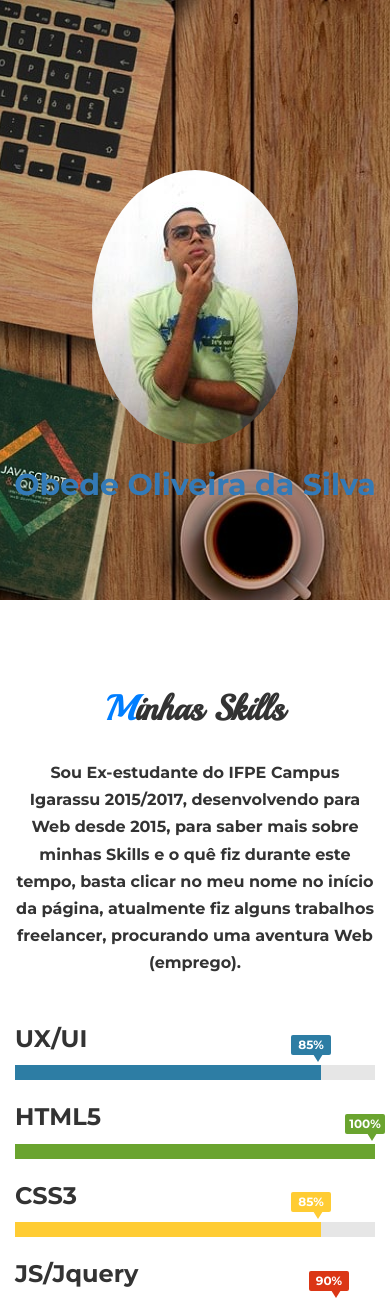
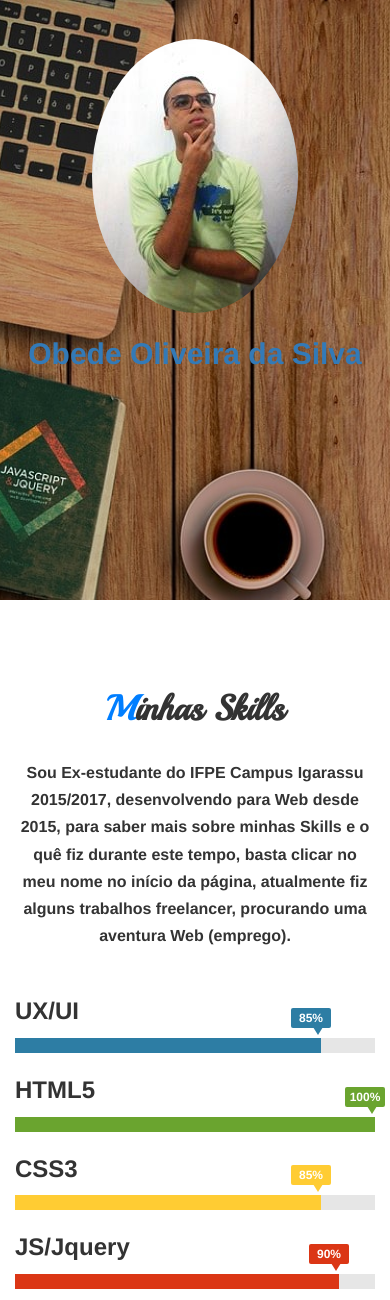
Before and after one commit to obedeoliveira/obedeoliveira, a PHP site: page / in a window 390 px wide. Shown: the top 1300 px of the page. Run offline with PHP 8.4, Linux system fonts and the light colour scheme.

Commit message:
Melhorando responsividade

```diff
--- a/css/style.css
+++ b/css/style.css
@@ -4,11 +4,11 @@
 */
 /* --- General --- */
 body {
-	font-family:'Montserrat',sans-serif;
-	font-size:16px;
-	line-height:1.7;
-	color:#777;
-	font-weight:400;
+	/*font-family:'Montserrat',sans-serif;
+	font-size:16px;*/
+	/*line-height:1.7;*/
+	/*color:#777;*/
+	/*font-weight:400;*/
 	overflow-x:hidden;
 }
 .playball {
@@ -27,7 +27,7 @@ a,a:hover {
 img {max-width: 100%;}
 .obede {
 	height:600px;
-	padding-top:170px;
+	padding-top:10%;
 }
 /* --- Menu --- */
 /*.isFixed {
```
